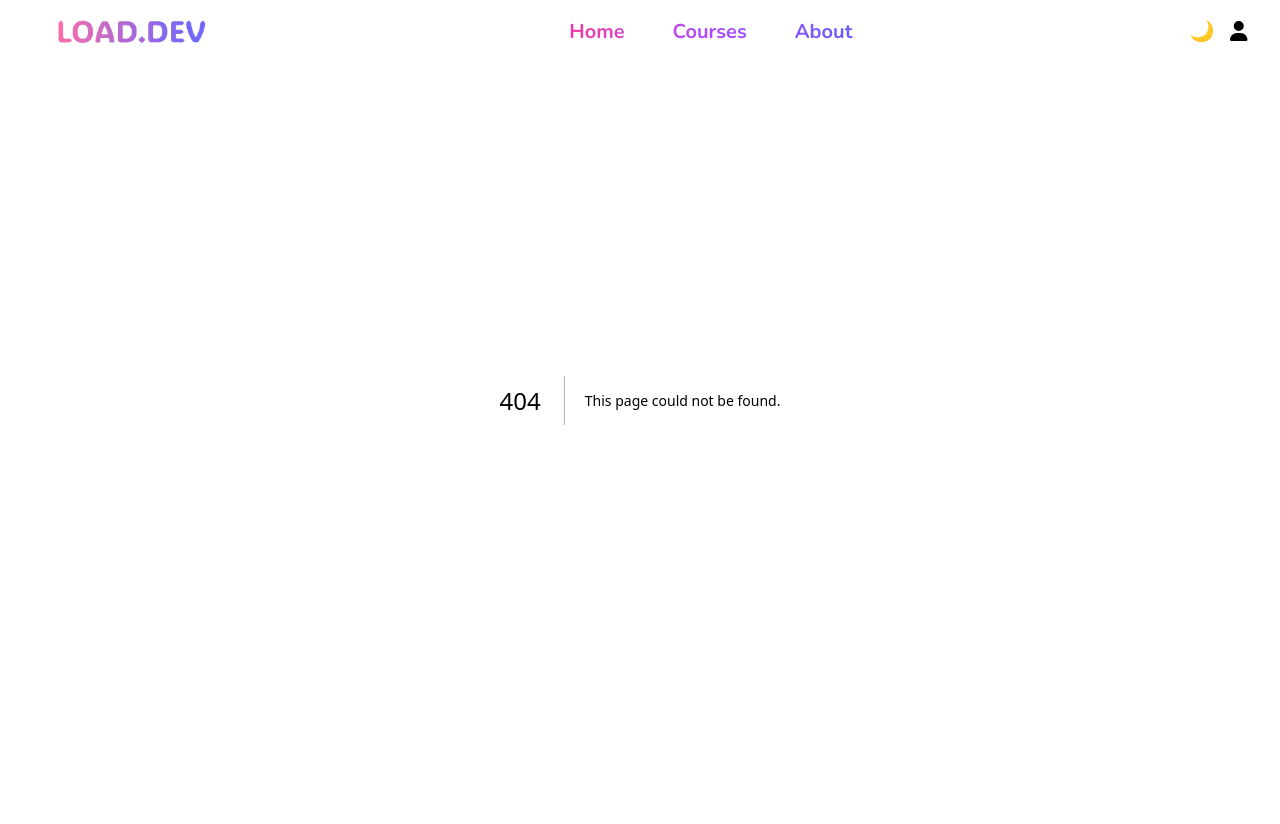
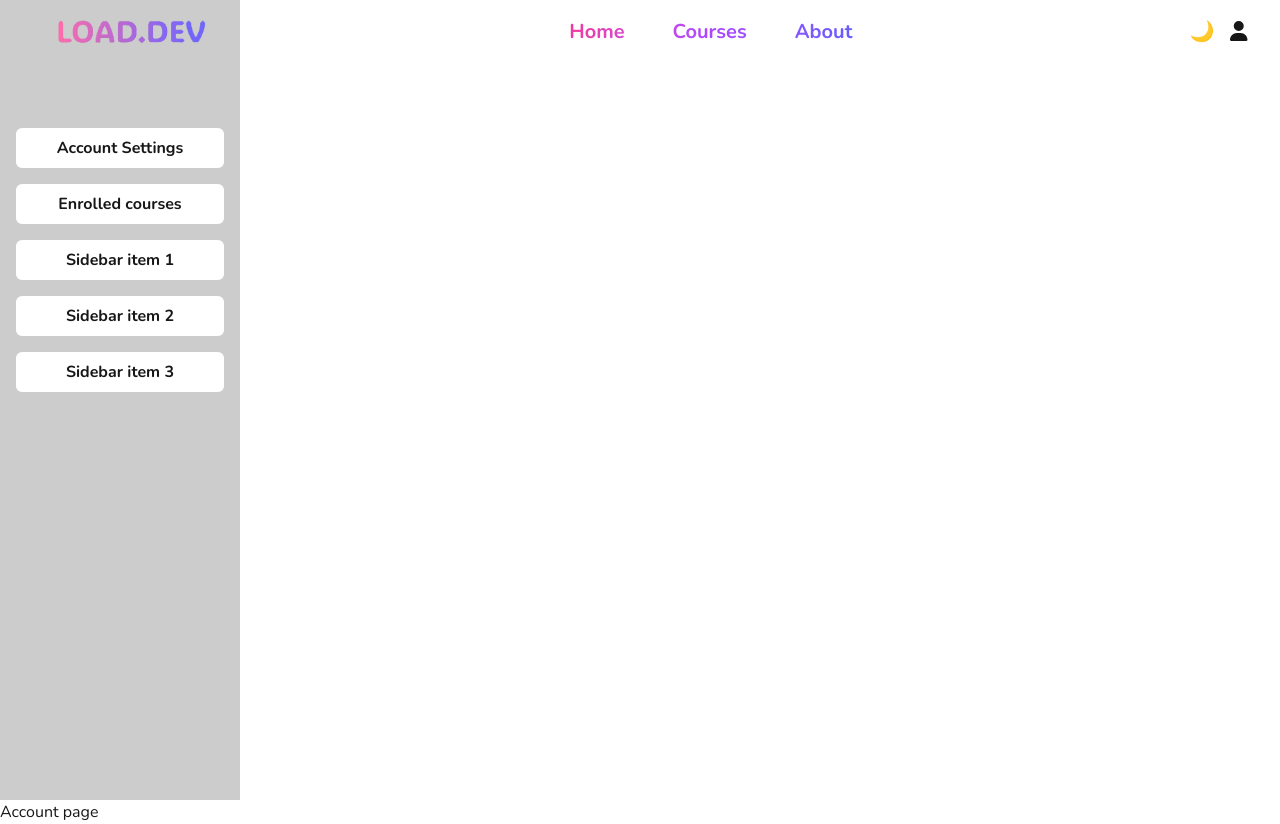
Before and after one commit to 7ngg/loaddev, a Next.js app: page /account in a window 1280 px wide. Before the commit this address had no page. Before the commit the page ends 800 px from the top, so only its background shows below. Built offline with nearby package versions, Linux system fonts and the light colour scheme.

Commit message:
feat(sidebar): simple sidebar

```diff
--- /dev/null
+++ b/src/app/account/items.ts
@@ -0,0 +1,24 @@
+import { SidebarItem } from "@/widgets/sidebar";
+
+export const sidebarItems: SidebarItem[] = [
+  {
+    title: "Account Settings",
+    href: "",
+  },
+  {
+    title: "Enrolled courses",
+    href: "",
+  },
+  {
+    title: "Sidebar item 1",
+    href: "",
+  },
+  {
+    title: "Sidebar item 2",
+    href: "",
+  },
+  {
+    title: "Sidebar item 3",
+    href: "",
+  },
+];
--- /dev/null
+++ b/src/app/account/layout.tsx
@@ -0,0 +1,14 @@
+import Sidebar from "@/widgets/sidebar";
+import React from "react";
+import { sidebarItems } from "./items";
+
+export default function AccountLayout({
+  children,
+}: Readonly<{ children: React.ReactNode }>) {
+  return (
+    <>
+      <Sidebar items={sidebarItems}/>
+      {children}
+    </>
+  );
+}
--- /dev/null
+++ b/src/app/account/page.tsx
@@ -0,0 +1,7 @@
+import React from "react";
+
+export default function Account() {
+  return(
+    <div>Account page</div>
+  )
+}
--- /dev/null
+++ b/src/widgets/sidebar/index.tsx
@@ -0,0 +1,36 @@
+"use client";
+
+import { cn } from "@/lib/utils";
+import React, { useState } from "react";
+
+export interface SidebarItem {
+  title: string
+  href: string
+}
+
+export interface SidebarProps {
+  items: SidebarItem[]
+}
+
+export default function Sidebar(props: SidebarProps) {
+  const [active, setActive] = useState("");
+  return (
+    <aside className="min-h-screen w-60 bg-[var(--background-darker)] flex flex-col gap-4 justify-baseline px-4 py-32">
+      {props.items.map((d, i) => {
+        return (
+          <div
+            key={i}
+            onClick={() => setActive(d.title)}
+            className={cn(
+              `${active == d.title ? "inset-shadow-black scale-105" : ""}`,
+              "w-full py-2 bg-[var(--background-lighter)] rounded-md text-center cursor-pointer font-bold ",
+              "hover:scale-105 duration-150 active:scale-95 select-none",
+            )}
+          >
+            {d.title}
+          </div>
+        );
+      })}
+    </aside>
+  );
+}
```
